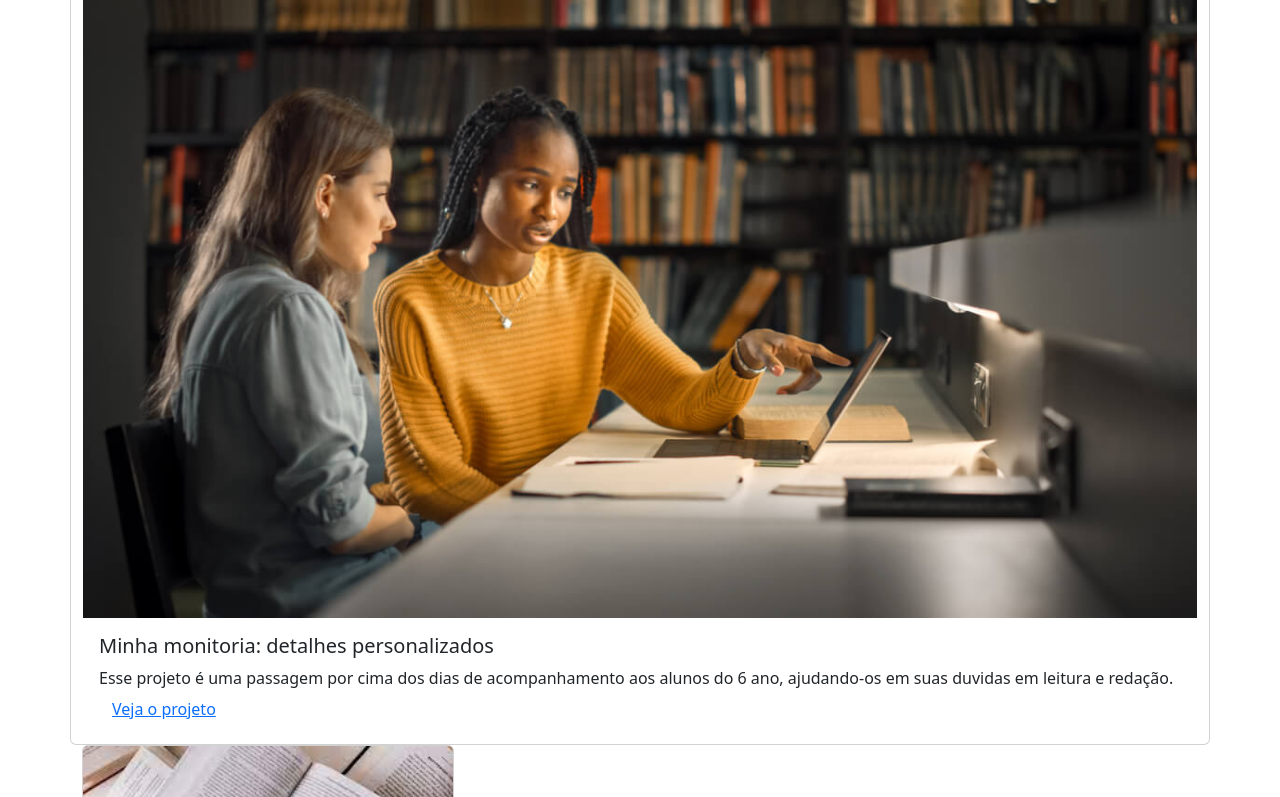
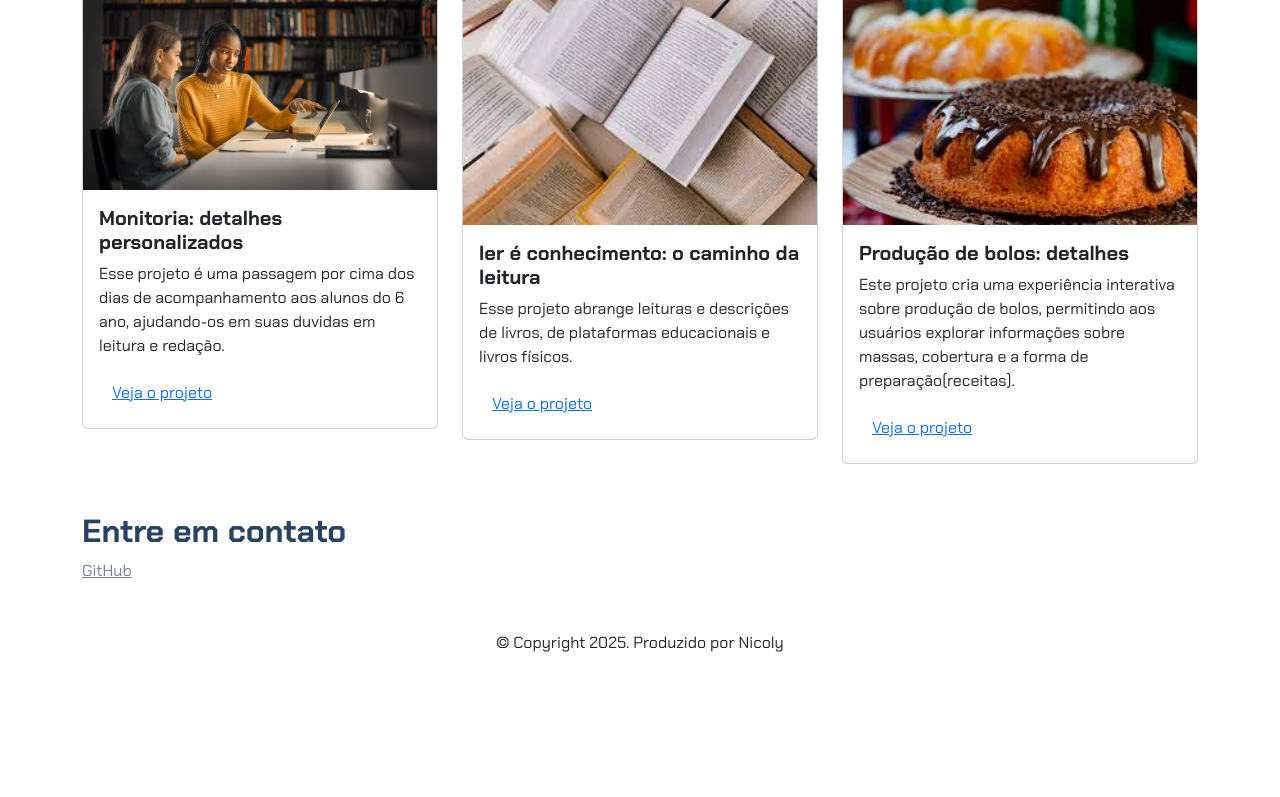
Before and after one commit to nicolyccm/Meu-portfolio-, a plain HTML site: page index.html in a window 1280 px wide. Shown: the part 476-1273 px from the top of the page. After the commit the page ends 1227 px from the top, so only its background shows below. Drawn offline with nearby package versions, Linux system fonts and the light colour scheme.

Commit message:
Add files via upload

```diff
--- a/index.html
+++ b/index.html
@@ -27,15 +27,17 @@
 <main class="container mt-5">
     <h2>Meus projetos</h2>
     <div class="row">
-        <!-- Projeto 1 -->
-        <div class="col-md-4"></div>
+     <!-- Projeto 1 -->
+     <div class="col-md-4">
         <div class="card">
             <img src="monitoria.jpg" class="card-img-top" alt="imagem do projeto de monitoria">
             <div class="card-body">
-                <h5 class="card-title">Minha monitoria: detalhes personalizados</h5>
+                <h5 class="card-title">Monitoria: detalhes personalizados</h5>
                 <p class="card-text">Esse projeto é uma passagem por cima dos dias de acompanhamento aos alunos do 6 ano, ajudando-os em suas duvidas em leitura e
                     redação.
-                    <button type="button" class="btn btn-link">Veja o projeto</button>
+                </p>
+                <button type="button" class="btn btn-link" data-bs-toggle="modal" data-bs-target="#modal1">Veja
+                    o projeto</button>
             </div>
         </div>
     </div>
@@ -50,6 +52,61 @@
             </div>
         </div>
     </div>
+     <!-- Projeto 3 -->
+     <div class="col-md-4">
+        <div class="card">
+            <img src="bolos.jpeg" class="card-img-top" alt="Imagens de bolo">
+            <div class="card-body">
+                <h5 class="card-title">Produção de bolos: detalhes
+                </h5>
+                <p class="card-text">Este projeto cria uma experiência interativa sobre produção de bolos,
+                     permitindo aos usuários explorar informações sobre massas, cobertura e a
+                    forma de preparação(receitas).
+                </p>
+                <button type="button" class="btn btn-link" data-bs-toggle="modal" data-bs-target="#modal3">Veja
+                    o projeto</button>
+            </div>
+        </div>
+    </div>
+</div>
 </main>
+
+<!-- Modal 1 -->
+<div class="modal" id="modal1" tabindex="-1">
+    <div class="modal-dialog">
+        <div class="modal-content">
+            <div class="modal-header">
+                <h5 class="modal-title">Monitoria: detalhes personalizados</h5>
+                <button type="button" class="btn-close" data-bs-dismiss="modal" aria-label="Close"></button>
+            </div>
+            <div class="modal-body">
+                <p>O projeto é uma página criada para mostrar a experiência de atender crianças em suas diviculdades nos meios de educação.
+                    O objetivo é criar um ambiente virtual onde seja possível compartilhar
+                    a visão do aluno monitor a fornecer seus conhecimentos para meio de ajuda, fornecendo uma descrição breve de cada aluno, incluindo suas respostas
+                    ao aprendizado.</p>
+                <p> </p>
+                <p> </p>
+                <p> </p>
+                <img src="monitoria.jpg" class="img-fluid w-100"
+                    alt="Imagem representativa do projeto de Monitoria online">
+            </div>
+            <div class="modal-footer">
+                <a href="">Ver projeto ao vivo</a>
+                <a href="">Ver código do projeto</a>
+            </div>
+        </div>
+    </div>
+</div>
+
+<footer class="container py-5">
+    <h2>Entre em contato</h2>
+    <div>
+        <a href="https://github.com/nicolyccm">GitHub</a>
+    </div>
+    <p class="my-5 text-center">© Copyright 2025. Produzido por Nicoly</p>
+</footer>
+
+<script src="https://cdn.jsdelivr.net/npm/bootstrap@5.3.2/dist/js/bootstrap.bundle.min.js"></script>
+
 </body>
 </html>
--- a/style.css
+++ b/style.css
@@ -0,0 +1,24 @@
+@import url('https://fonts.googleapis.com/css2?family=Chakra+Petch:ital,wght@0,300;0,400;0,500;0,600;0,700;1,300;1,400;1,500;1,600;1,700&display=swap');
+
+:root {
+    --cor-principal: #6E859F;
+    --cor-secundaria: #284260;
+    --cor-destaque: #C92BFC;
+}
+
+body {
+    font-family: 'Chakra Petch', sans-serif;
+}
+
+h1, h2, h5 {
+    color: var(--cor-secundaria);
+    font-weight: 700;
+}
+
+footer a {
+    color: var(--cor-principal)
+}
+
+footer a:hover {
+    color: var(--cor-destaque);
+}
```
Also changed, not shown: bolos.jpeg (added).
